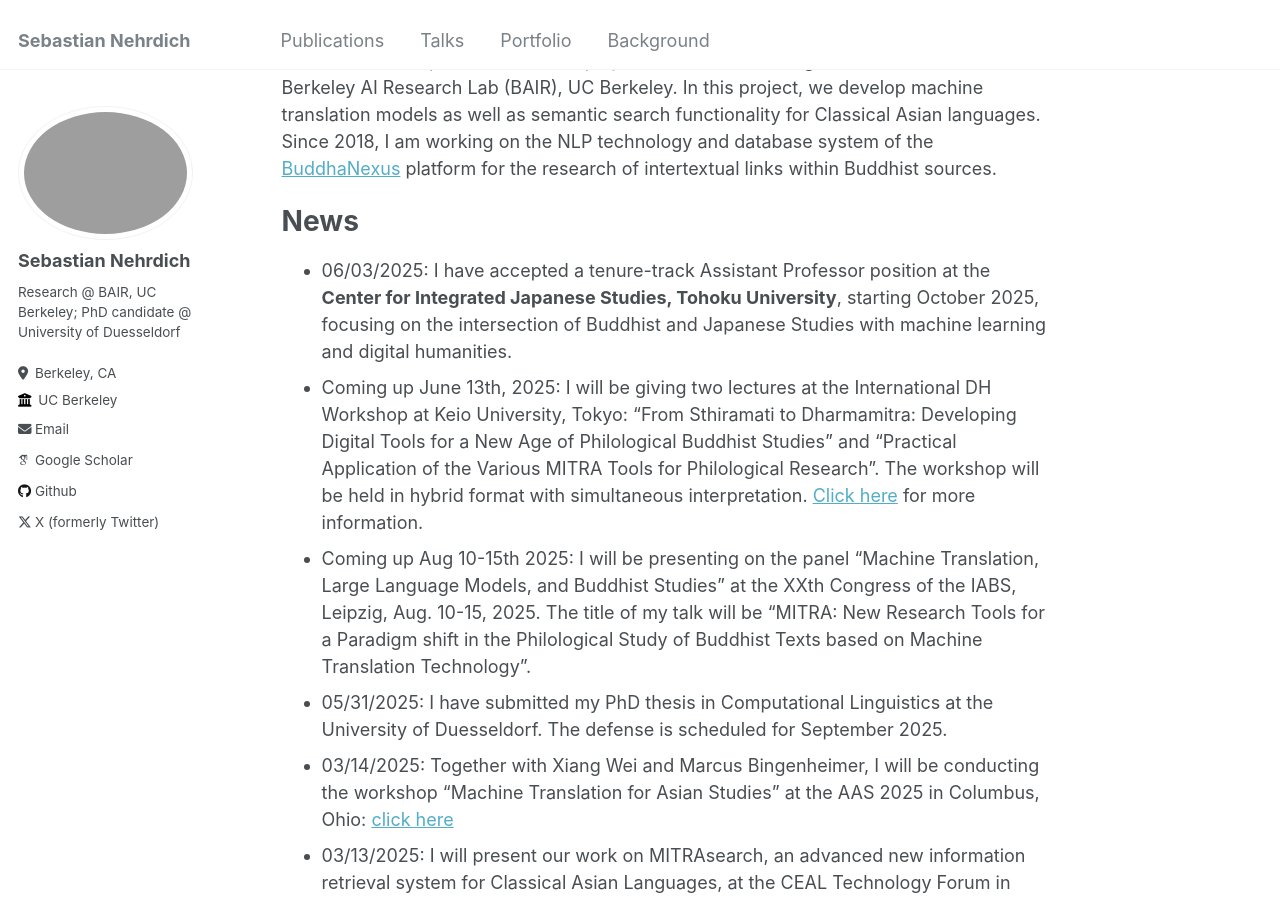
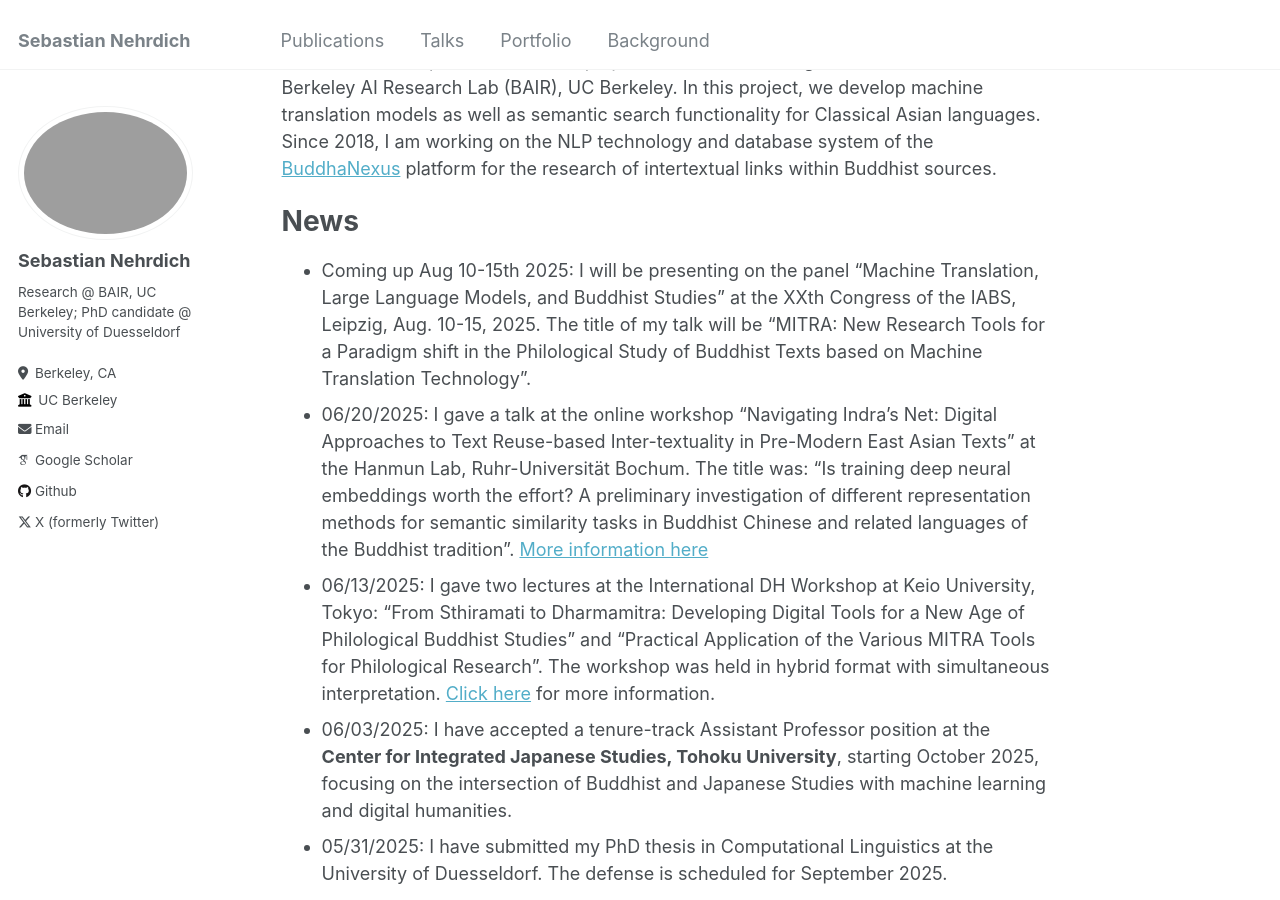
Before and after one commit to sebastian-nehrdich/sebastian-nehrdich.github.io, a Jekyll site: the page built from _pages/about.md, in a window 1280 px wide and 900 px high, scrolled down 412 px. Built offline with Jekyll 4.4.1, drawn with Linux system fonts in a browser that asks for light colours; some web fonts are replaced.

Commit message:
updated news section

```diff
--- a/_pages/about.md
+++ b/_pages/about.md
@@ -18,9 +18,10 @@ Since 2018, I am working on the NLP technology and database system of the [Buddh
 
 News
 =====
+- Coming up Aug 10-15th 2025: I will be presenting on the panel "Machine Translation, Large Language Models, and Buddhist Studies" at the XXth Congress of the IABS, Leipzig, Aug. 10-15, 2025. The title of my talk will be "MITRA: New Research Tools for a Paradigm shift in the Philological Study of Buddhist Texts based on Machine Translation Technology".
+- 06/20/2025: I gave a talk at the online workshop "Navigating Indra’s Net: Digital Approaches to Text Reuse-based Inter-textuality in Pre-Modern East Asian Texts" at the Hanmun Lab, Ruhr-Universität Bochum. The title was: "Is training deep neural embeddings worth the effort? A preliminary investigation of different representation methods for semantic similarity tasks in Buddhist Chinese and related languages of the Buddhist tradition". [More information here](https://www.oaw.ruhr-uni-bochum.de/forschung/hanmun_lab/worhshops/index.html.en)
+- 06/13/2025: I gave two lectures at the International DH Workshop at Keio University, Tokyo: "From Sthiramati to Dharmamitra: Developing Digital Tools for a New Age of Philological Buddhist Studies" and "Practical Application of the Various MITRA Tools for Philological Research". The workshop was held in hybrid format with simultaneous interpretation. [Click here](https://sites.google.com/view/dhws2025b/) for more information.
 - 06/03/2025: I have accepted a tenure-track Assistant Professor position at the **Center for Integrated Japanese Studies, Tohoku University**, starting October 2025, focusing on the intersection of Buddhist and Japanese Studies with machine learning and digital humanities.
-- Coming up June 13th, 2025: I will be giving two lectures at the International DH Workshop at Keio University, Tokyo: "From Sthiramati to Dharmamitra: Developing Digital Tools for a New Age of Philological Buddhist Studies" and "Practical Application of the Various MITRA Tools for Philological Research". The workshop will be held in hybrid format with simultaneous interpretation. [Click here](https://sites.google.com/view/dhws2025b/) for more information.
-- Coming up Aug 10-15th 2025: I will be presenting on the panel "Machine Translation, Large Language Models, and Buddhist Studies" at the XXth Congress of the IABS, Leipzig, Aug. 10-15, 2025. The title of my talk will be "MITRA: New Research Tools for a Paradigm shift in the Philological Study of Buddhist Texts based on Machine Translation Technology".
 - 05/31/2025: I have submitted my PhD thesis in Computational Linguistics at the University of Duesseldorf. The defense is scheduled for September 2025.
 - 03/14/2025: Together with Xiang Wei and Marcus Bingenheimer, I will be conducting the workshop "Machine Translation for Asian Studies" at the AAS 2025 in Columbus, Ohio: [click here](https://asianstudies.confex.com/asianstudies/2025/meetingapp.cgi/Session/8470)
 - 03/13/2025: I will present our work on MITRAsearch, an advanced new information retrieval system for Classical Asian Languages, at the CEAL Technology Forum in Ohio, Columbus.
```
